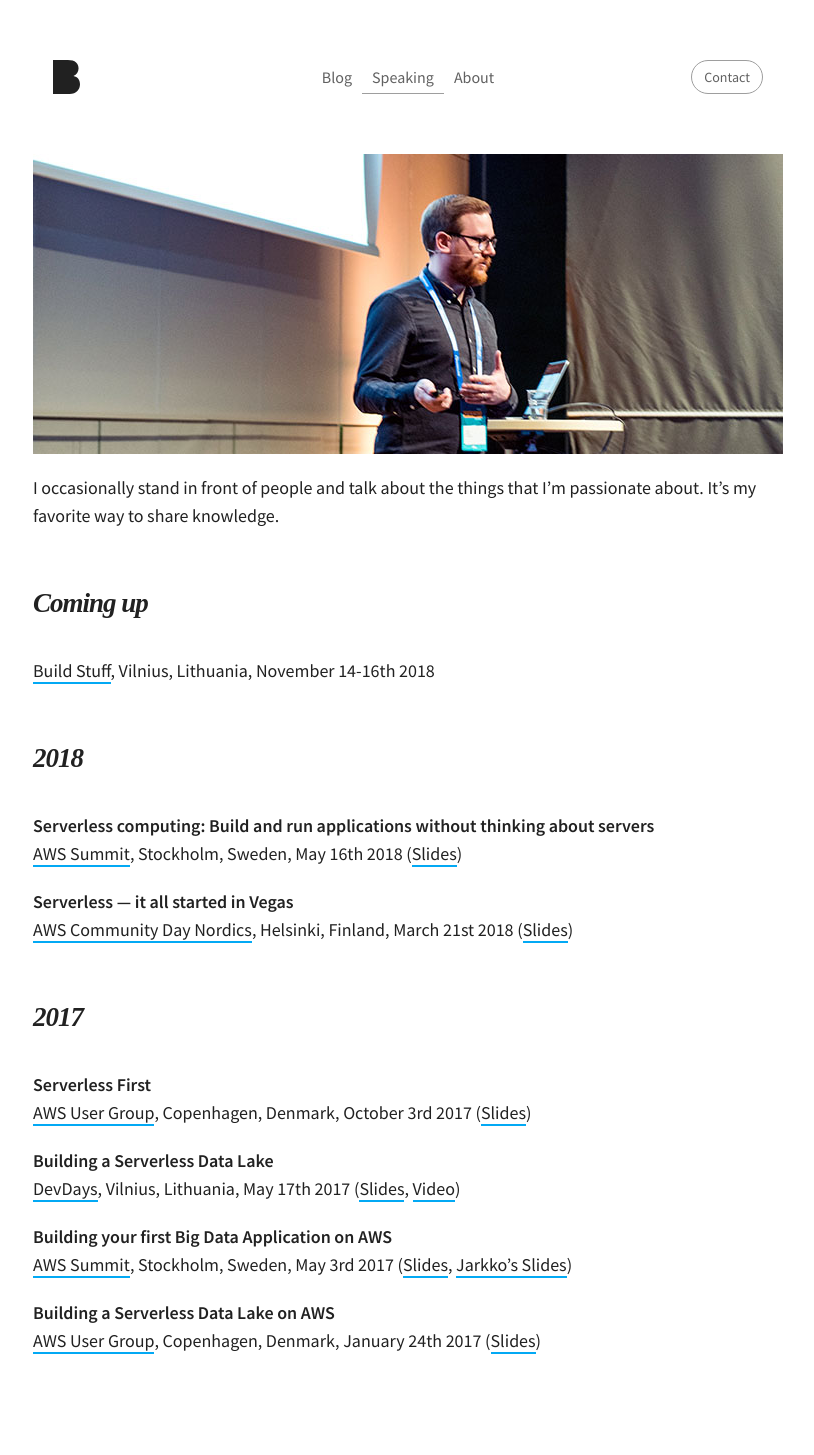
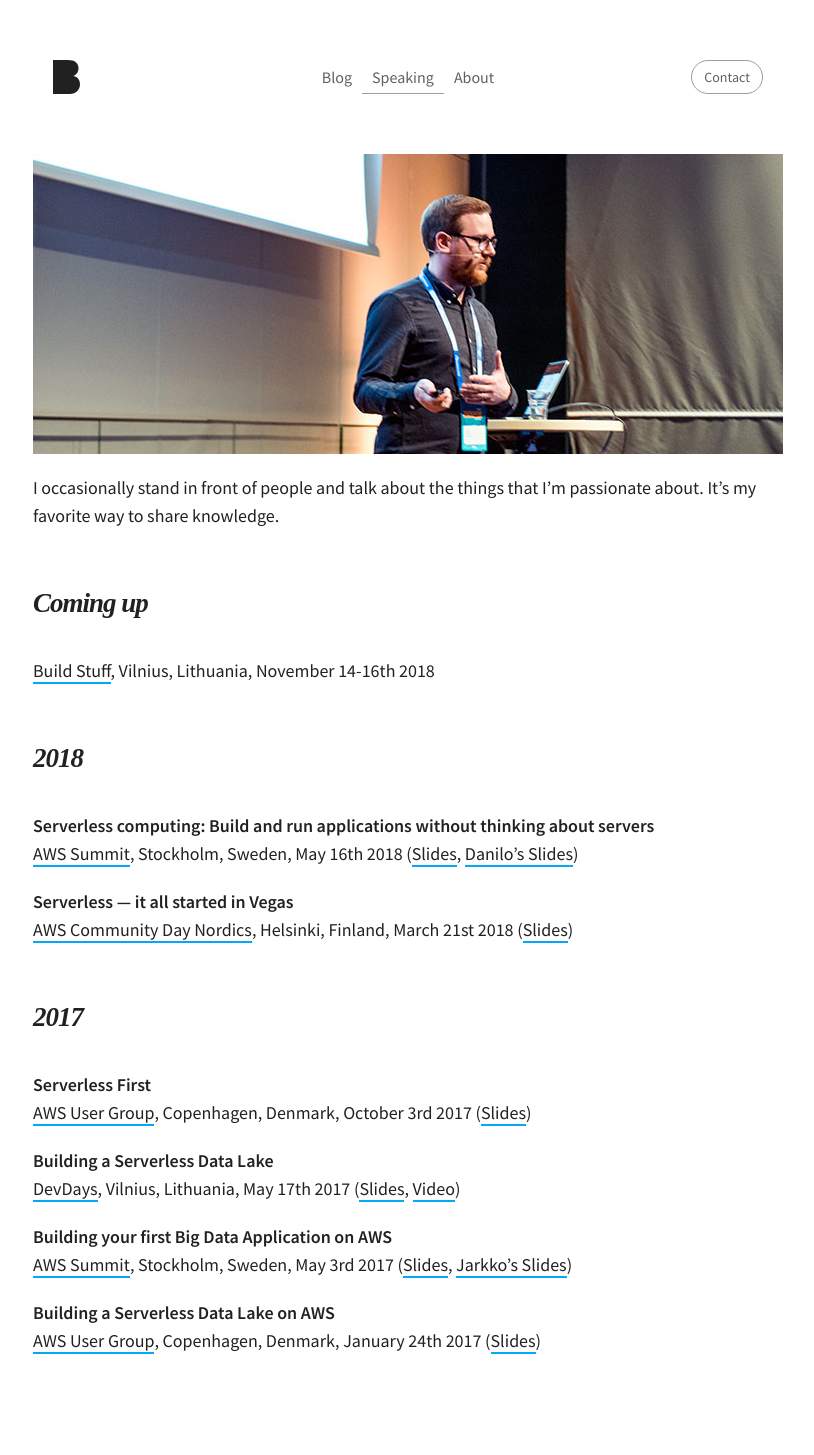
Before and after one commit to martinbuberl/martinbuberl.github.io, a Jekyll site: the page built from speaking.md, in a window 1280 px wide. Shown: the whole page, without its empty margins (232-1046 px from the left). Built offline with Jekyll 4.4.1, drawn with Linux system fonts in a browser that asks for light colours; nearby versions of some CDN libraries; some web fonts are replaced.

Commit message:
Added Danilo's slides

```diff
--- a/speaking.md
+++ b/speaking.md
@@ -16,7 +16,7 @@ I occasionally stand in front of people and talk about the things that I'm passi
 <h2 id="2018" class="has-permalink">2018<a class="permalink" title="Permalink" href="#2018">#</a></h2>
 
 **Serverless computing: Build and run applications without thinking about servers**<br/>
-[AWS Summit](https://aws.amazon.com/summits/Stockholm-2018/), Stockholm, Sweden, May 16th 2018 ([Slides](https://goo.gl/x9Qcuj))
+[AWS Summit](https://aws.amazon.com/summits/Stockholm-2018/), Stockholm, Sweden, May 16th 2018 ([Slides](https://goo.gl/x9Qcuj), [Danilo's Slides](https://www.slideshare.net/AmazonWebServices/build-and-run-applications-without-thinking-about-servers))
 
 **Serverless — it all started in Vegas**<br/>
 [AWS Community Day Nordics](https://awsfin.org/communityday/), Helsinki, Finland, March 21st 2018 ([Slides](https://goo.gl/VjKUXV))
```
